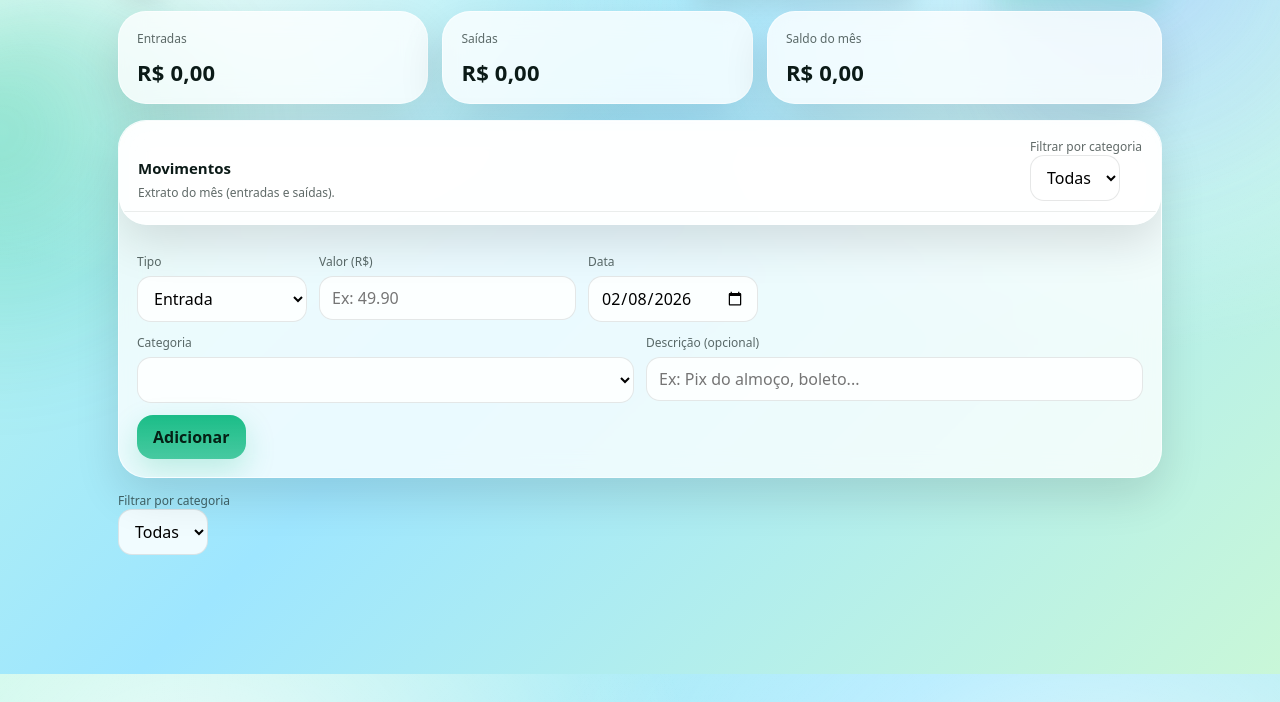
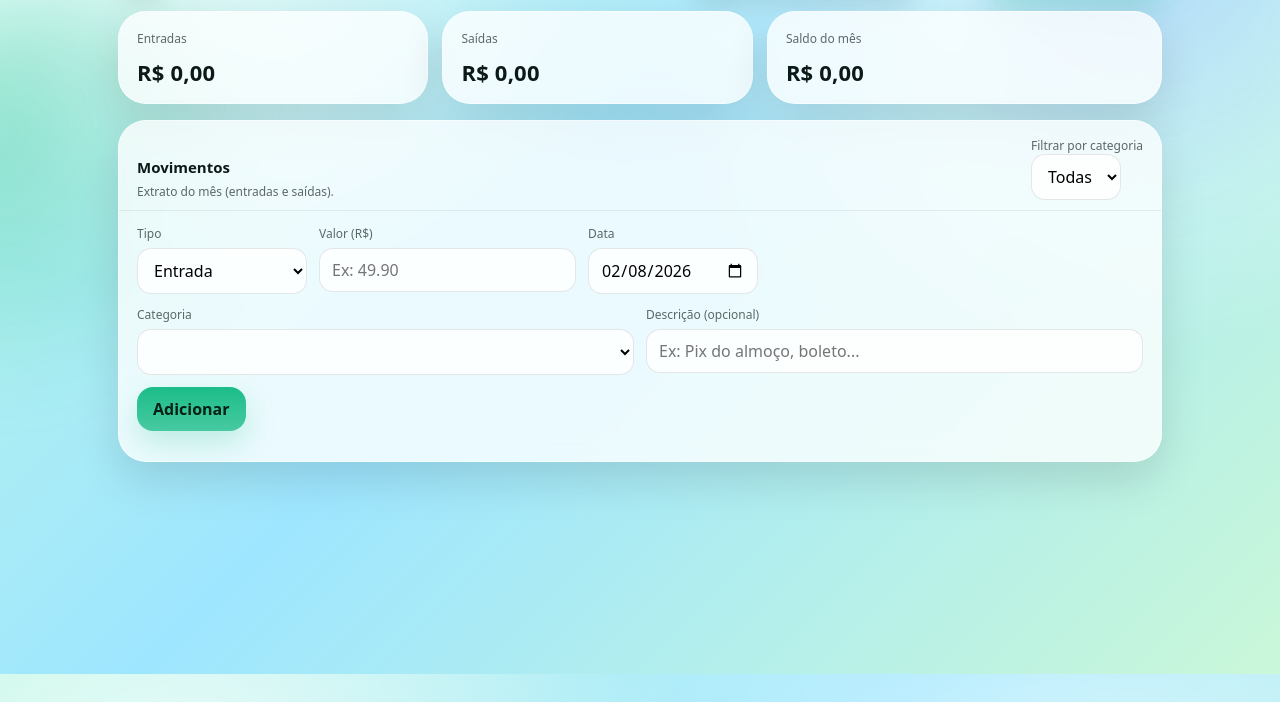
Before and after one commit to Skyagencia/contabils, a website: page index.html in a window 1280 px wide. Shown: the part 126-828 px from the top of the page. Drawn offline with Linux system fonts and the light colour scheme; no server answers.

Commit message:
Fix HTML structure and formatting issues

```diff
--- a/index.html
+++ b/index.html
@@ -1,7 +1,6 @@
 <!doctype html>
 <html lang="pt-br">
 <head>
-
   <link rel="manifest" href="/manifest.webmanifest">
   <meta name="theme-color" content="#0b1220">
 
@@ -9,7 +8,6 @@
   <link rel="apple-touch-icon" href="/icon-192.png">
   <meta name="apple-mobile-web-app-capable" content="yes">
   <meta name="apple-mobile-web-app-status-bar-style" content="black-translucent">
-
 
   <meta charset="UTF-8" />
   <meta name="viewport" content="width=device-width, initial-scale=1.0" />
@@ -31,11 +29,9 @@
         <label>Mês</label>
         <input id="monthInput" type="month" />
       </div>
+
       <button id="exportBtn" class="btn" type="button">Exportar planilha</button>
-
-
     </header>
-
 
     <section class="cards">
       <div class="card">
@@ -55,7 +51,6 @@
     </section>
 
     <section class="panel">
-     <section class="panel">
       <div class="panelHead">
         <div>
           <h2>Movimentos</h2>
@@ -70,10 +65,7 @@
         </div>
       </div>
 
-  <div id="list" class="list"></div>
-</section>
-
-
+      <!-- ✅ FORMULÁRIO EM CIMA -->
       <form id="txForm" class="form">
         <div class="row">
           <div class="field">
@@ -99,7 +91,6 @@
           <div class="field grow">
             <label>Categoria</label>
             <select id="category"></select>
-
           </div>
 
           <div class="field grow">
@@ -113,15 +104,11 @@
           <span id="hint" class="hint"></span>
         </div>
       </form>
+
+      <!-- ✅ HISTÓRICO EM BAIXO -->
+      <div id="list" class="list"></div>
     </section>
-
-    <div class="filters">
-  <label style="display:block; font-size:12px; color: var(--muted);">Filtrar por categoria</label>
-  <select id="categoryFilter">
-    <option value="">Todas</option>
-  </select>
   </div>
-
 
   <script src="/app.js"></script>
 </body>
```
Lines whose indentation alone changed are shown as unchanged.
